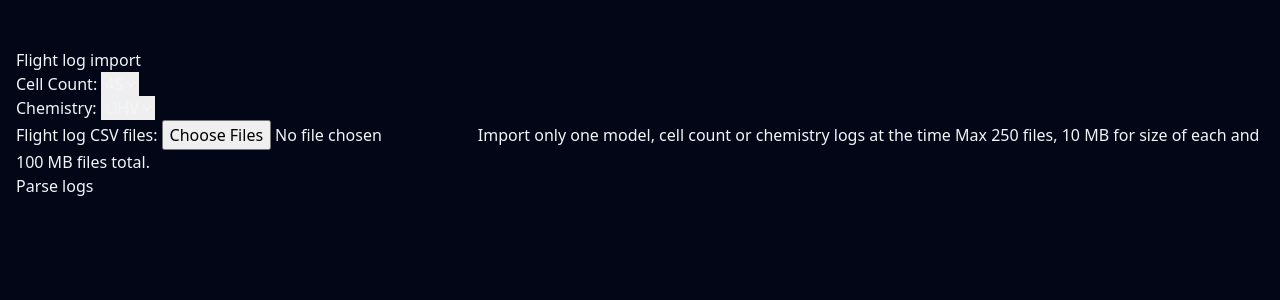
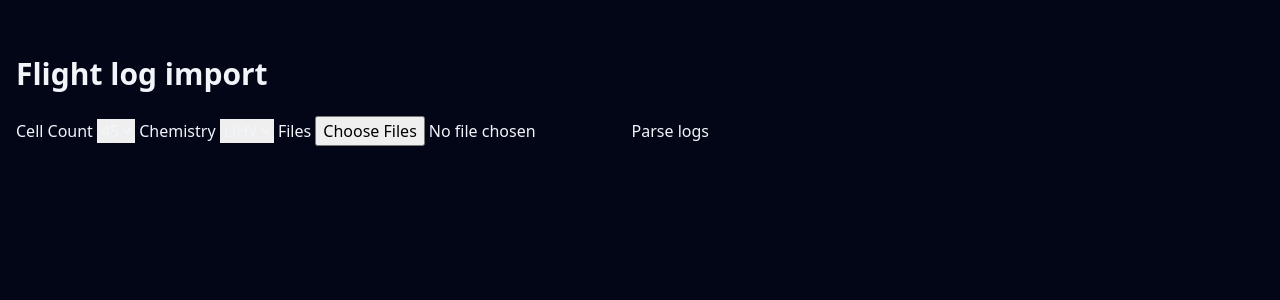
Before and after one commit to boozeman/battomatic, a Django app: page /flightlog/ in a window 1280 px wide. Shown: the part 61-361 px from the top of the page. Run offline with Django 5.2, Linux system fonts and the light colour scheme; some libraries are stand-ins or nearby versions.

Commit message:
some structural changes

```diff
--- a/battomatic/flightlog/templates/flightlog/upload.html
+++ b/battomatic/flightlog/templates/flightlog/upload.html
@@ -1,22 +1,31 @@
 {% extends "base.html" %}
 
 {% block content %}
-<div class="container py-4">
-    <h1>Flight log import</h1>
+<div class="container py-6">
+    <h1 class="text-3xl font-bold mb-6">Flight log import</h1>
 
-    <form
-        method="post"
-        enctype="multipart/form-data"
-        class="mb-4"
-    >
+    <div class="card">
+        <form method="post" enctype="multipart/form-data" class="mb-4">
         {% csrf_token %}
+            <label>
+                <span class="label">Cell Count</span>
+                {{ form.cell_count}}
+            </label>
+            <label>
+                <span class="label">Chemistry</span>
+                {{ form.chemistry}}
+            </label>
+            <label>
+                <span class="label">Files</span>
+                {{ form.files }}
+            </label>
 
-        {{ form.as_p }}
-
-        <button type="submit" class="btn btn-primary">
-            Parse logs
-        </button>
-    </form>
+            <button type="submit" class="btn btn-primary">
+                Parse logs
+            </button>
+        </form>
+    </div>
+</div>
 
     {% if errors %}
         <div class="alert alert-danger">
```
